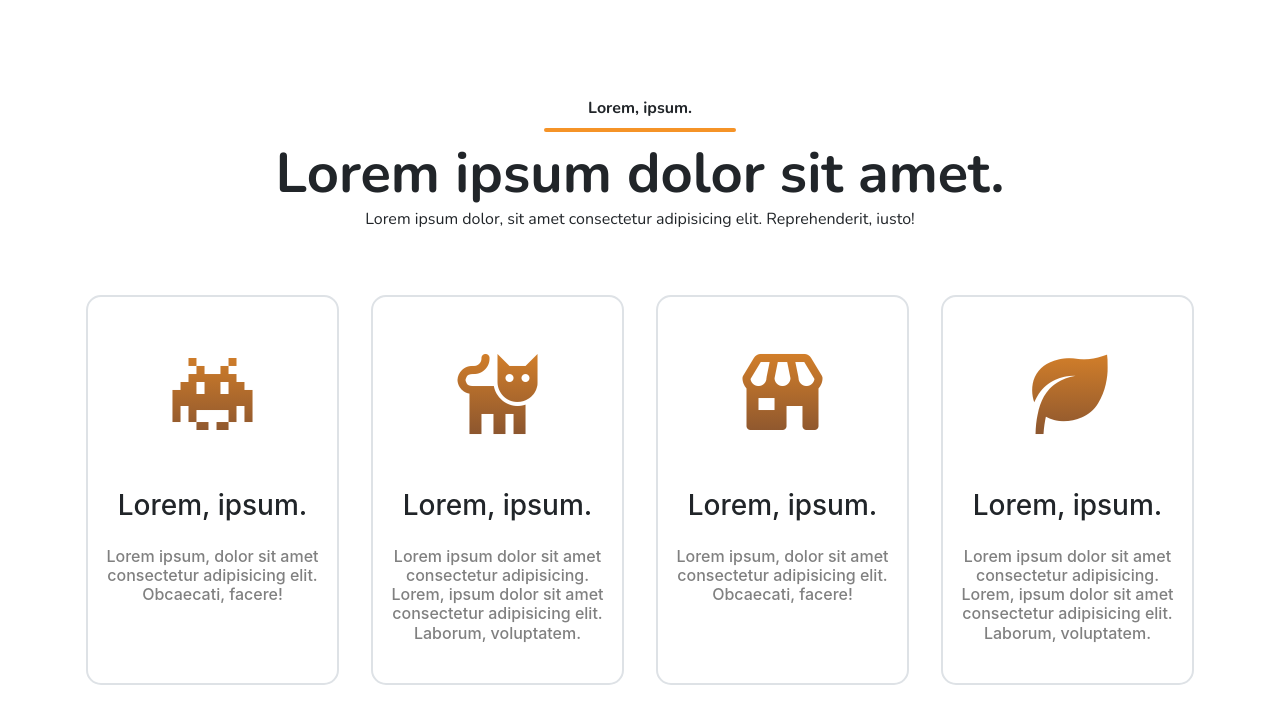
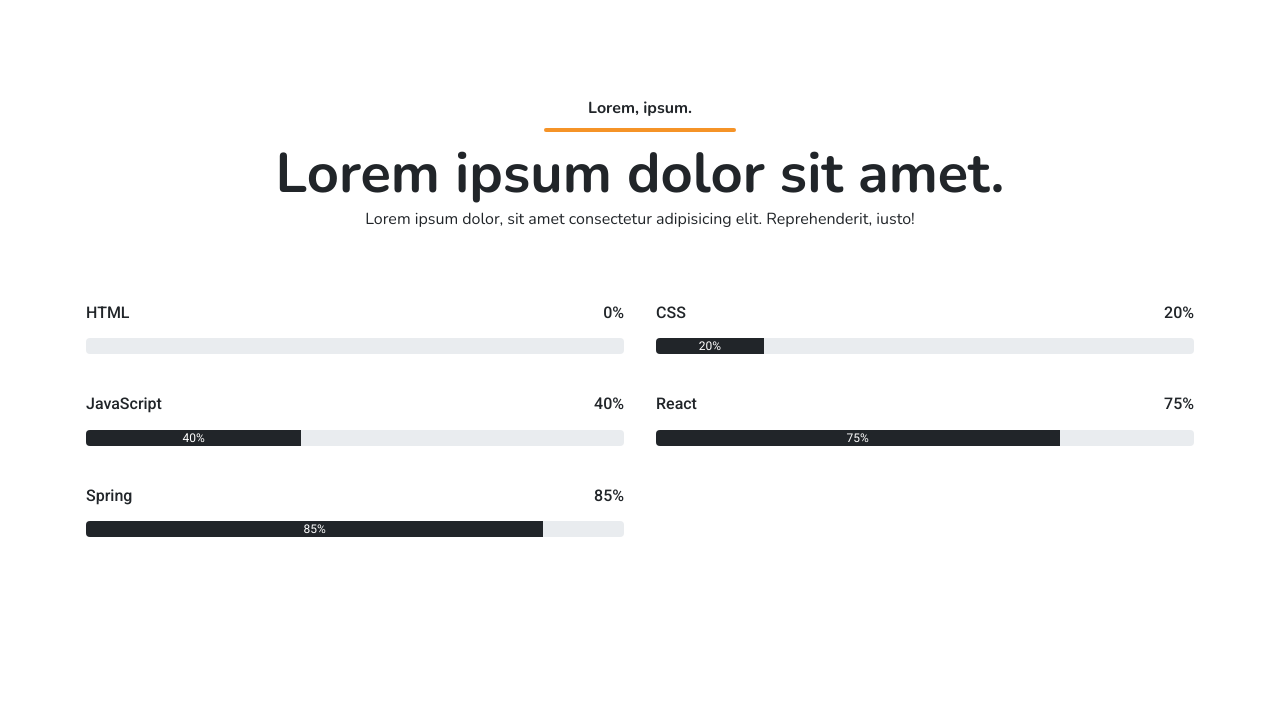
Before and after one commit to b-l-i-n-d/CMS-Theme-2, a React (Create React App) app: page / in a window 1280 px wide. Shown: the top 724 px of the page. Built offline with nearby package versions, Linux system fonts and the light colour scheme.

Commit message:
Skills Section

```diff
--- a/src/App.js
+++ b/src/App.js
@@ -1,10 +1,10 @@
-import DefServicesSection from './components/sections/services_section/defServicesSection';
+import DefSkillsSection from './components/sections/skills_section/defSkillsSection';
 import './style.css';
 
 function App() {
     return (
         <div className="App">
-            <DefServicesSection />
+            <DefSkillsSection />
         </div>
     );
 }
--- /dev/null
+++ b/src/components/sections/skills_section/defSkillsSection.jsx
@@ -0,0 +1,76 @@
+import React from 'react';
+import Col from 'react-bootstrap/Col';
+import Container from 'react-bootstrap/Container';
+import ProgressBar from 'react-bootstrap/ProgressBar';
+import Row from 'react-bootstrap/Row';
+import SkillsStyle from './defSkillsSection.module.css';
+
+function DefSkillsSection() {
+    return (
+        <section id="skills" className={`${SkillsStyle.skills} py-5`}>
+            <Container fluid="xl">
+                <div className="d-flex flex-column align-items-center text-center py-5">
+                    <div className="title">Lorem, ipsum.</div>
+
+                    <div className="h-line" />
+
+                    <div className="subtitle display-4">Lorem ipsum dolor sit amet.</div>
+
+                    <div className="summary">
+                        Lorem ipsum dolor, sit amet consectetur adipisicing elit. Reprehenderit,
+                        iusto!
+                    </div>
+                </div>
+
+                <Row className="d-flex flex-wrap justify-content-between">
+                    <Col sm={6} className="p-3">
+                        <div className="d-flex justify-content-between py-2 h6">
+                            <div>HTML</div>
+                            <div>0%</div>
+                        </div>
+
+                        <ProgressBar now={0} label={`${0}%`} variant="dark" />
+                    </Col>
+
+                    <Col sm={6} className="p-3">
+                        <div className="d-flex justify-content-between py-2 h6">
+                            <div>CSS</div>
+                            <div>20%</div>
+                        </div>
+
+                        <ProgressBar now={20} label={`${20}%`} variant="dark" />
+                    </Col>
+
+                    <Col sm={6} className="p-3">
+                        <div className="d-flex justify-content-between py-2 h6">
+                            <div>JavaScript</div>
+                            <div>40%</div>
+                        </div>
+
+                        <ProgressBar now={40} label={`${40}%`} variant="dark" />
+                    </Col>
+
+                    <Col sm={6} className="p-3">
+                        <div className="d-flex justify-content-between py-2 h6">
+                            <div>React</div>
+                            <div>75%</div>
+                        </div>
+
+                        <ProgressBar now={75} label={`${75}%`} variant="dark" />
+                    </Col>
+
+                    <Col sm={6} className="p-3">
+                        <div className="d-flex justify-content-between py-2 h6">
+                            <div>Spring</div>
+                            <div>85%</div>
+                        </div>
+
+                        <ProgressBar now={85} label={`${85}%`} variant="dark" />
+                    </Col>
+                </Row>
+            </Container>
+        </section>
+    );
+}
+
+export default DefSkillsSection;
--- a/src/style.css
+++ b/src/style.css
@@ -1,6 +1,6 @@
 @import url("https://fonts.googleapis.com/css2?family=Roboto:wght@400;500;600;700&family=Nunito:wght@300;400;700&display=swap");
 body {
-    font-family: "Roboto", sans-serif;
+    font-family: "Roboto", sans-serif !important;
 }
 
 .img-container {
@@ -87,11 +87,6 @@ body {
 .swiper .swiper-button-next:hover,
 .swiper .swiper-button-prev:hover {
     opacity: 100%;
-}
-
-.hero .title {
-    font-family: "Roboto", sans-serif;
-    color: #f59327;
 }
 
 .contentSlider .img-container {
@@ -335,10 +330,6 @@ body {
     border-bottom: #f59327 8px solid;
 }
 
-.skills .progress .progress-bar {
-    background-color: #1e293b;
-}
-
 .gallery .gallery-flex .gallery-item {
     -webkit-transition: all 0.3s ease;
     transition: all 0.3s ease;
```
Also changed, not shown: src/components/sections/skills_section/defSkillsSection.module.css (added).
